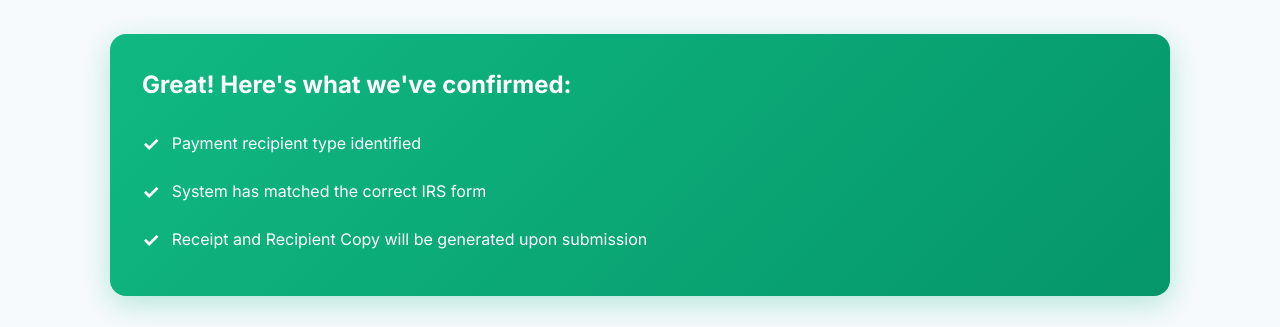
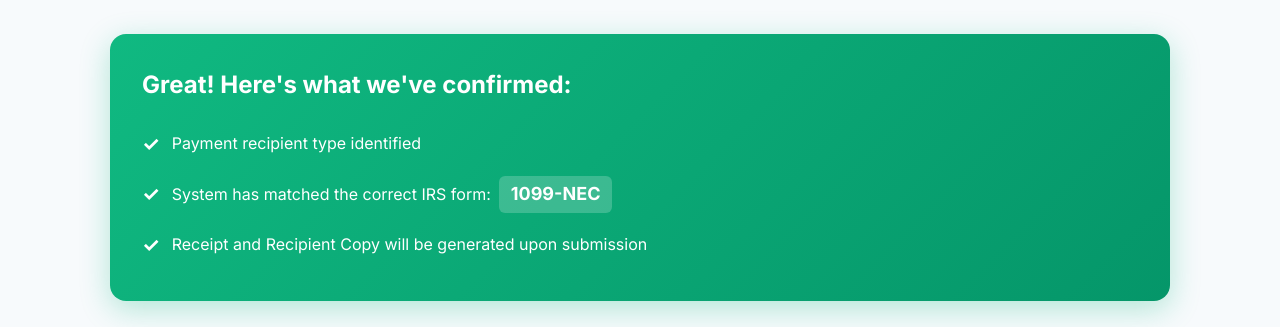
Before and after one commit to airapid2006/fix1099, a plain HTML site: page payment.html in a window 1280 px wide. Both pictures are taken after a click on the button "English". Shown: the part 152-479 px from the top of the page. Drawn offline with Linux system fonts and the light colour scheme.

Commit message:
Update payment.html

```diff
--- a/payment.html
+++ b/payment.html
@@ -78,6 +78,15 @@
             font-weight: bold;
             margin-right: 12px;
             font-size: 20px;
+        }
+        .confirmation-box .form-badge {
+            display: inline-block;
+            background: rgba(255,255,255,0.2);
+            padding: 4px 12px;
+            border-radius: 6px;
+            font-weight: 700;
+            font-size: 18px;
+            margin-left: 8px;
         }
 
         .pricing-section {
@@ -231,10 +240,13 @@
 
         <div class="confirmation-box">
             <h2 id="confirm-title">Great! Here's what we've confirmed:</h2>
-            <ul id="confirm-list">
-                <li>Payment recipient type identified</li>
-                <li>System has matched the correct IRS form</li>
-                <li>Receipt and Recipient Copy will be generated upon submission</li>
+            <ul>
+                <li id="confirm-1">Payment recipient type identified</li>
+                <li id="confirm-2">
+                    <span id="confirm-2-text">System has matched the correct IRS form:</span>
+                    <span class="form-badge" id="form-type-display">1099-NEC</span>
+                </li>
+                <li id="confirm-3">Receipt and Recipient Copy will be generated upon submission</li>
             </ul>
         </div>
 
@@ -302,15 +314,20 @@
     </div>
 
     <script>
+        // 读取系统判断的税表类型
+        const filingData = JSON.parse(localStorage.getItem('filingData') || '{}');
+        const formType = filingData.formType || '1099-NEC';
+
+        // 显示判断结果
+        document.getElementById('form-type-display').textContent = formType;
+
         const translations = {
             en: {
                 pageTitle: "Almost Done - Complete Your 1099 Filing",
                 confirmTitle: "Great! Here's what we've confirmed:",
-                confirmList: [
-                    "Payment recipient type identified",
-                    "System has matched the correct IRS form",
-                    "Receipt and Recipient Copy will be generated upon submission"
-                ],
+                confirm1: "Payment recipient type identified",
+                confirm2Text: "System has matched the correct IRS form:",
+                confirm3: "Receipt and Recipient Copy will be generated upon submission",
                 pricingTitle: "Choose Your Plan to Complete Filing",
                 popularBadge: "MOST POPULAR ⭐",
                 annualTitle: "Annual Plan",
@@ -342,11 +359,9 @@
             zh: {
                 pageTitle: "即将完成 - 完成你的 1099 申报",
                 confirmTitle: "太好了！以下是我们已确认的信息：",
-                confirmList: [
-                    "已确认收款人类型",
-                    "系统已匹配正确的 IRS 税表",
-                    "提交后将生成回执和 Recipient Copy"
-                ],
+                confirm1: "已确认收款人类型",
+                confirm2Text: "系统已匹配正确的 IRS 税表：",
+                confirm3: "提交后将生成回执和 Recipient Copy",
                 pricingTitle: "选择套餐完成申报",
                 popularBadge: "最受欢迎 ⭐",
                 annualTitle: "年费计划",
@@ -378,11 +393,9 @@
             es: {
                 pageTitle: "Casi Listo - Completa tu Declaración 1099",
                 confirmTitle: "¡Excelente! Esto es lo que hemos confirmado:",
-                confirmList: [
-                    "Tipo de destinatario de pago identificado",
-                    "El sistema ha emparejado el formulario IRS correcto",
-                    "El recibo y la copia para el destinatario se generarán al enviar"
-                ],
+                confirm1: "Tipo de destinatario de pago identificado",
+                confirm2Text: "El sistema ha emparejado el formulario IRS correcto:",
+                confirm3: "El recibo y la copia para el destinatario se generarán al enviar",
                 pricingTitle: "Elige Tu Plan para Completar la Declaración",
                 popularBadge: "MÁS POPULAR ⭐",
                 annualTitle: "Plan Anual",
@@ -423,6 +436,9 @@
 
             document.getElementById('page-title').textContent = t.pageTitle;
             document.getElementById('confirm-title').textContent = t.confirmTitle;
+            document.getElementById('confirm-1').textContent = t.confirm1;
+            document.getElementById('confirm-2-text').textContent = t.confirm2Text;
+            document.getElementById('confirm-3').textContent = t.confirm3;
             document.getElementById('pricing-title').textContent = t.pricingTitle;
             document.getElementById('popular-badge').textContent = t.popularBadge;
             document.getElementById('annual-title').textContent = t.annualTitle;
@@ -433,14 +449,6 @@
             document.getElementById('single-desc').textContent = t.singleDesc;
             document.getElementById('single-cta').textContent = t.singleCta;
             document.getElementById('single-policy').textContent = t.singlePolicy;
-
-            const confirmList = document.getElementById('confirm-list');
-            confirmList.innerHTML = '';
-            t.confirmList.forEach(item => {
-                const li = document.createElement('li');
-                li.textContent = item;
-                confirmList.appendChild(li);
-            });
 
             const annualList = document.getElementById('annual-features');
             annualList.innerHTML = '';
```
